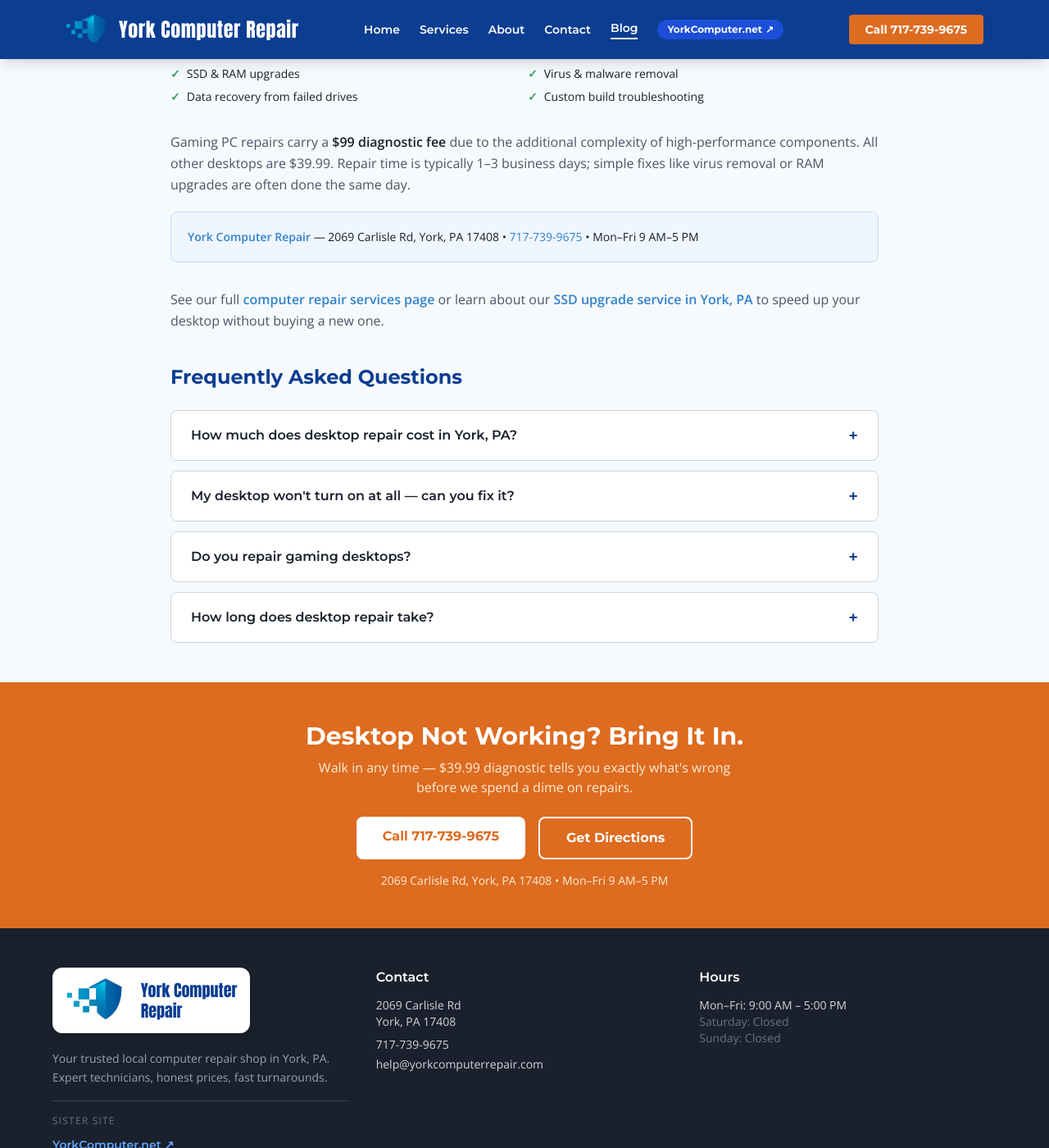
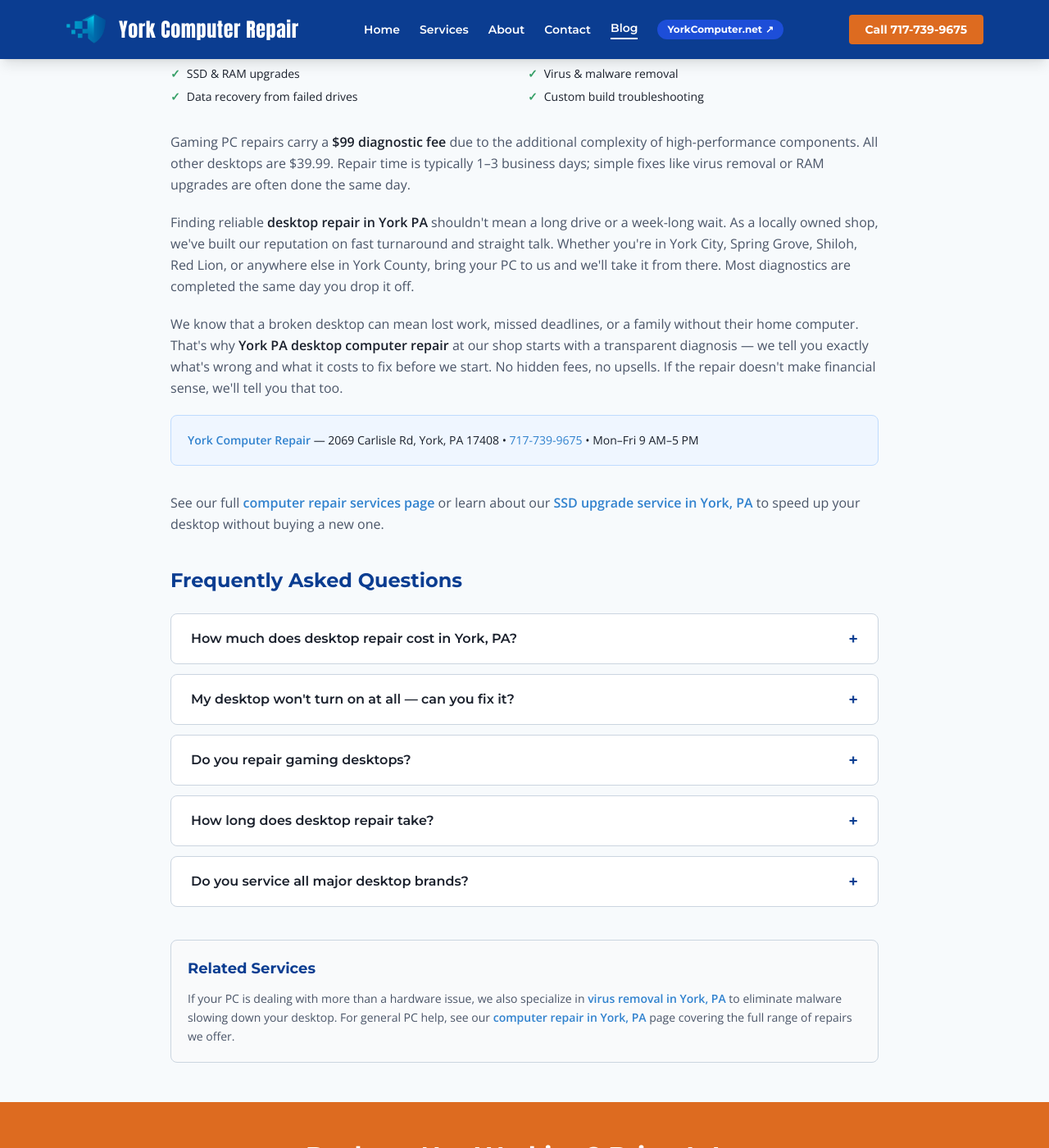
Before and after one commit to oak8513/ycr-site, a Jekyll site: the page built from blog/desktop-repair-york-pa.html, in a window 1280 px wide and 1400 px high, scrolled down 770 px. Shown: the whole window at 82% size. Built offline with Jekyll 4.4.1, drawn with Linux system fonts in a browser that asks for light colours; nearby versions of some CDN libraries; a script that is not in the unit is left out.

Commit message:
SEO: refresh desktop repair York PA landing page

```diff
--- a/blog/desktop-repair-york-pa.html
+++ b/blog/desktop-repair-york-pa.html
@@ -1,10 +1,10 @@
 ---
 layout: default
-title: "Desktop Repair in York, PA | York Computer Repair"
-description: "Expert desktop and PC repair in York, PA. Won't boot, blue screen, slow performance — we fix it all. $39.99 diagnostic. Walk-ins welcome at 2069 Carlisle Rd. Call 717-739-9675."
+title: "Desktop Repair York PA | York Computer Repair"
+description: "Need desktop repair in York, PA? York Computer Repair fixes all PC issues — won't boot, blue screen, slow performance. $39.99 diagnostic. Walk-ins welcome. Call 717-739-9675."
 canonical: "https://yorkcomputerrepair.com/blog/desktop-repair-york-pa.html"
-og_title: "Desktop Repair in York, PA | York Computer Repair"
-og_description: "Desktop and PC repair in York, PA. Fast diagnosis, honest pricing. Walk-ins welcome."
+og_title: "Desktop Repair York PA | York Computer Repair"
+og_description: "Desktop repair in York, PA. Fast diagnosis, honest pricing. Walk-ins welcome at 2069 Carlisle Rd."
 ---
 
 <section class="bg-ycr-blue text-white py-12 px-4 text-center">
@@ -39,6 +39,10 @@
   </ul>
 
   <p class="text-ycr-steel leading-relaxed mb-5">Gaming PC repairs carry a <strong class="text-ycr-black">$99 diagnostic fee</strong> due to the additional complexity of high-performance components. All other desktops are $39.99. Repair time is typically 1–3 business days; simple fixes like virus removal or RAM upgrades are often done the same day.</p>
+
+  <p class="text-ycr-steel leading-relaxed mb-5">Finding reliable <strong class="text-ycr-black">desktop repair in York PA</strong> shouldn't mean a long drive or a week-long wait. As a locally owned shop, we've built our reputation on fast turnaround and straight talk. Whether you're in York City, Spring Grove, Shiloh, Red Lion, or anywhere else in York County, bring your PC to us and we'll take it from there. Most diagnostics are completed the same day you drop it off.</p>
+
+  <p class="text-ycr-steel leading-relaxed mb-5">We know that a broken desktop can mean lost work, missed deadlines, or a family without their home computer. That's why <strong class="text-ycr-black">York PA desktop computer repair</strong> at our shop starts with a transparent diagnosis — we tell you exactly what's wrong and what it costs to fix before we start. No hidden fees, no upsells. If the repair doesn't make financial sense, we'll tell you that too.</p>
 
   <div class="bg-blue-50 border border-blue-200 rounded-lg p-5 mb-8">
     <p class="text-sm text-ycr-black"><strong class="text-ycr-signal">York Computer Repair</strong> — 2069 Carlisle Rd, York, PA 17408 &bull; <a href="tel:7177399675" class="text-ycr-signal hover:underline">717-739-9675</a> &bull; Mon–Fri 9 AM–5 PM</p>
@@ -77,6 +81,18 @@
       </summary>
       <p class="px-6 pb-5 text-ycr-steel text-sm leading-relaxed">Most desktop repairs take 1–3 business days. Same-day service is available for simpler jobs like virus removal, RAM upgrades, and Windows reinstalls.</p>
     </details>
+    <details class="bg-white border border-ycr-gray rounded-lg group">
+      <summary class="flex justify-between items-center cursor-pointer px-6 py-4 font-heading font-semibold text-ycr-black select-none list-none">
+        Do you service all major desktop brands?
+        <span class="text-ycr-blue text-xl transition-transform group-open:rotate-45">+</span>
+      </summary>
+      <p class="px-6 pb-5 text-ycr-steel text-sm leading-relaxed">Yes — we repair HP, Dell, Lenovo, ASUS, Acer, and custom-built PCs. Our technicians are experienced with both Windows desktops and custom builds, so bring in whatever you've got.</p>
+    </details>
+  </div>
+
+  <div class="mt-10 p-5 bg-gray-50 border border-ycr-gray rounded-lg">
+    <h3 class="font-heading font-bold text-lg text-ycr-blue mb-3">Related Services</h3>
+    <p class="text-ycr-steel text-sm leading-relaxed">If your PC is dealing with more than a hardware issue, we also specialize in <a href="/blog/virus-removal-york-pa.html" class="text-ycr-signal hover:underline font-semibold">virus removal in York, PA</a> to eliminate malware slowing down your desktop. For general PC help, see our <a href="/blog/computer-repair-york-pa.html" class="text-ycr-signal hover:underline font-semibold">computer repair in York, PA</a> page covering the full range of repairs we offer.</p>
   </div>
 
 </div>
@@ -121,7 +137,8 @@
     {"@type":"Question","name":"How much does desktop repair cost in York, PA?","acceptedAnswer":{"@type":"Answer","text":"$39.99 diagnostic fee for standard desktops, $99 for gaming PCs. Full quote provided before any work begins."}},
     {"@type":"Question","name":"My desktop won't turn on at all — can you fix it?","acceptedAnswer":{"@type":"Answer","text":"Yes. A desktop that won't power on is often a failed power supply or motherboard issue. We'll diagnose and give you options."}},
     {"@type":"Question","name":"Do you repair gaming desktops?","acceptedAnswer":{"@type":"Answer","text":"Yes. Gaming PCs have a $99 diagnostic fee. We handle GPU issues, overheating, BSOD, and more."}},
-    {"@type":"Question","name":"How long does desktop repair take?","acceptedAnswer":{"@type":"Answer","text":"Most desktop repairs take 1–3 business days. Same-day service available for simpler jobs."}}
+    {"@type":"Question","name":"How long does desktop repair take?","acceptedAnswer":{"@type":"Answer","text":"Most desktop repairs take 1–3 business days. Same-day service available for simpler jobs."}},
+    {"@type":"Question","name":"Do you service all major desktop brands?","acceptedAnswer":{"@type":"Answer","text":"Yes — we repair HP, Dell, Lenovo, ASUS, Acer, and custom-built PCs. Experienced with Windows desktops and custom builds."}}
   ]
 }
 </script>
--- a/sitemap.xml
+++ b/sitemap.xml
@@ -51,7 +51,7 @@
   </url>
   <url>
     <loc>https://yorkcomputerrepair.com/blog/desktop-repair-york-pa.html</loc>
-    <lastmod>2026-04-23</lastmod>
+    <lastmod>2026-04-24</lastmod>
     <changefreq>monthly</changefreq>
     <priority>0.9</priority>
   </url>
```
Also changed, not shown: other parts of blog/desktop-repair-york-pa.html (+1 -1 lines).
